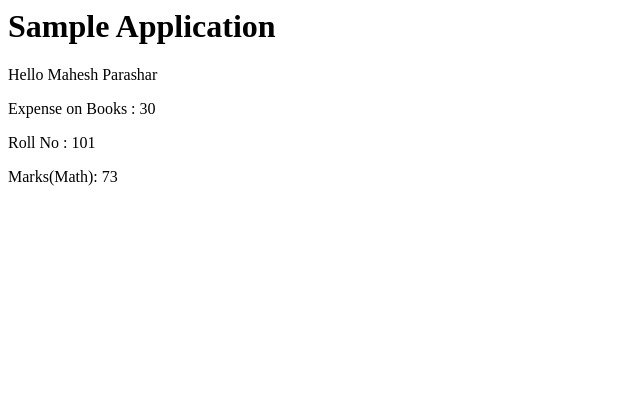
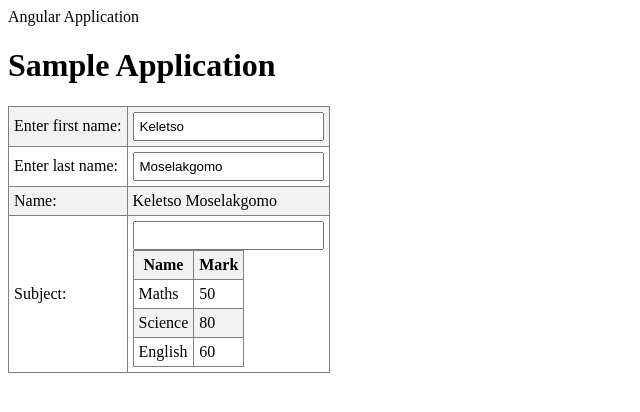
Before and after one commit to kmagatikele/angularpractice, a plain HTML site: page index.html in a window 1280 px wide. Shown: the whole page, without its empty margins (0-640 px from the left). Drawn offline with nearby package versions, Linux system fonts and the light colour scheme.

Commit message:
Filters and Controllers

```diff
--- a/index.html
+++ b/index.html
@@ -1,13 +1,75 @@
 <html>
-    <head></head>
+    <head>Angular Application</head>
+    <script src="https://ajax.googleapis.com/ajax/libs/angularjs/1.3.14/angular.min.js"></script>
+    <style>
+        table, th, td{
+            border: 1px solid grey;
+            border-collapse: collapse;
+            padding: 5px;
+        }
+
+        table tr:nth-child(odd){
+            background-color: #f2f2f2;
+        }
+
+        table tr:nth-child(even){
+            background-color: #ffffff;
+        }
+
+        input{
+            padding: 5px;
+        }
+    </style>
     <body>
         <h1>Sample Application</h1>
-        <div ng-app="" ng-init="quantity = 1;cost = 30; student = {firstname:'Mahesh',lastname:'Parashar',rollno:101};marks = [80,90,75,73,60]">
-            <p>Hello {{student.firstname + " " + student.lastname}}</p>
-            <p>Expense on Books : {{quantity * cost}}</p>
-            <p>Roll No : {{student.rollno}}</p>
-            <p>Marks(Math): {{marks[3]}}</p>
+        <div ng-app="myApp" ng-controller="GetStudent">
+            <table>
+                <tr>
+                    <td>Enter first name:</td>
+                    <td><input type="text" ng-model="student.firstName"></td>
+                </tr>
+                <tr>
+                    <td>Enter last name:</td>
+                    <td><input type="text" ng-model="student.lastName"></td>
+                </tr>
+                <tr>
+                    <td>Name:</td>
+                    <td>{{student.fullName()}}</td>
+                </tr>
+                <td>Subject:</td>
+                <td>
+                    <input type="text" ng-model="searchSubject">
+                    <table>
+                        <tr>
+                            <th>Name</th>
+                            <th>Mark</th>
+                        </tr>
+                        <tr ng-repeat="subject in student.subjects | filter:searchSubject">
+                            <td>{{subject.name}}</td>
+                            <td>{{subject.marks}}</td>
+                        </tr>
+                    </table>
+                </td>
+            </table>
         </div>
-        <script src="https://ajax.googleapis.com/ajax/libs/angularjs/1.3.14/angular.min.js"></script>
+        <script>
+            var app = angular.module("myApp", []);
+            app.controller("GetStudent", function($scope){
+                $scope.student = {
+                    firstName : "Keletso",
+                    lastName : "Moselakgomo",
+                    fullName : function(){
+                        var studentObj = $scope.student;
+                        return studentObj.firstName + " " + studentObj.lastName;
+                    },
+                    fees:500,
+                    subjects:[
+                        {name:"Maths", marks:50},
+                        {name:"Science", marks:80},
+                        {name:"English", marks:60}
+                    ]
+                };
+            });
+        </script>
     </body>
 </html>
```
